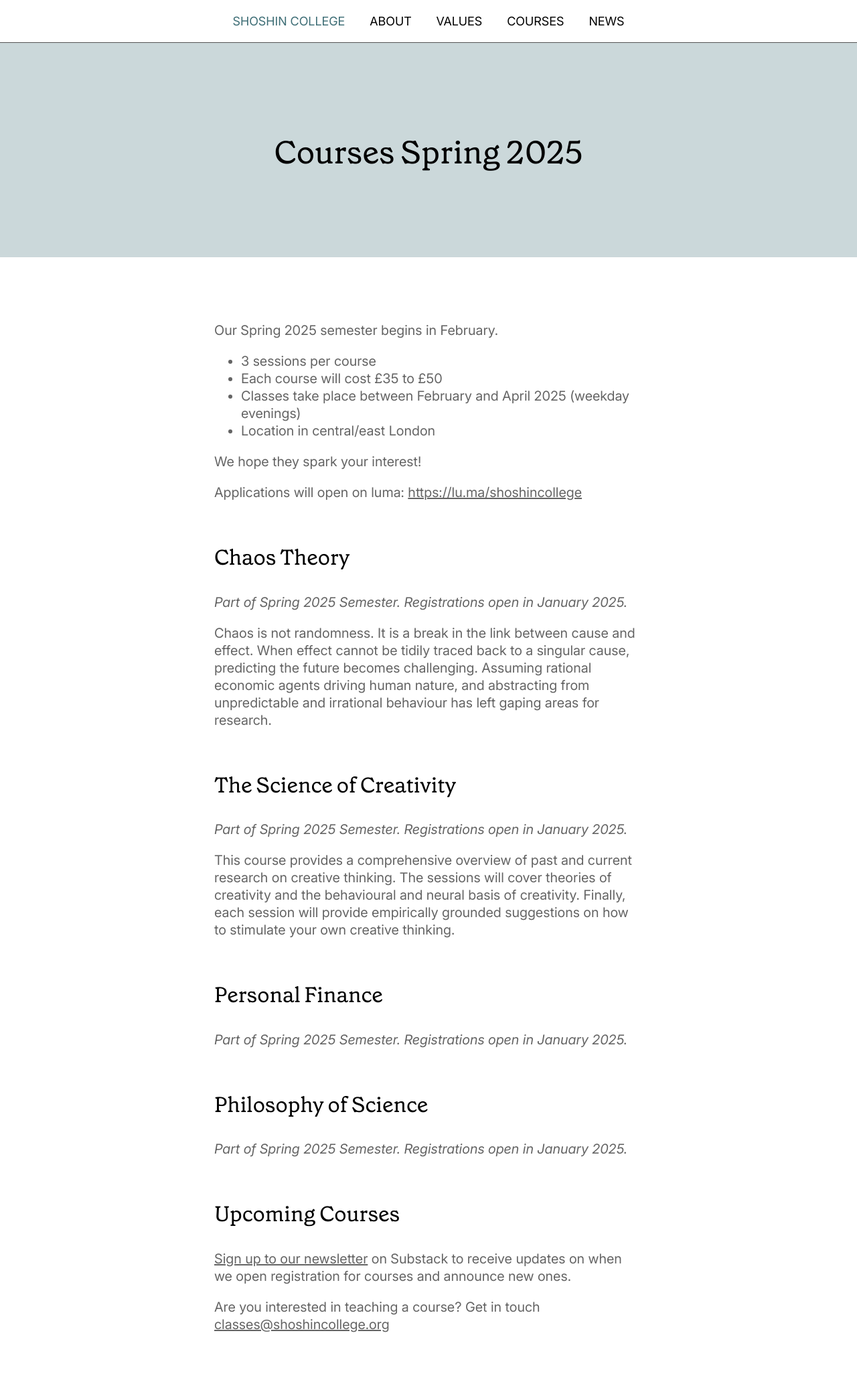
After one commit to shoshincollege/shoshincollege.org, a Django app: template main/templates/main/courses_2025_spring.html in a window 1280 px wide. The commit adds this page. Shown: the whole page at 67% size. Run offline with Django 5.2, Linux system fonts and the light colour scheme; the template is opened without the code that fills it, so the values that code supplies are empty.

Commit message:
Add new courses page

```diff
--- /dev/null
+++ b/main/templates/main/courses_2025_spring.html
@@ -0,0 +1,70 @@
+{% extends 'main/layout.html' %}
+
+{% block content %}
+<div id="section-title">
+    <h1>Courses Spring 2025</h1>
+</div>
+
+<section id="courses">
+    <p>
+        Our Spring 2025 semester begins in February.
+    </p>
+    <ul>
+        <li>3 sessions per course</li>
+        <li>Each course will cost £35 to £50</li>
+        <li>Classes take place between February and April 2025 (weekday evenings)</li>
+        <li>Location in central/east London</li>
+    </ul>
+    <p>
+        We hope they spark your interest!
+    </p>
+    <p>
+        Applications will open on luma:
+        <a href="https://lu.ma/shoshincollege">https://lu.ma/shoshincollege</a>
+    </p>
+
+    <h2>Chaos Theory</h2>
+    <p>
+        <em>Part of Spring 2025 Semester. Registrations open in January 2025.</em>
+    </p>
+    <p>
+        Chaos is not randomness. It is a break in the link between cause and effect.
+        When effect cannot be tidily traced back to a singular cause, predicting the
+        future becomes challenging. Assuming rational economic agents driving human
+        nature, and abstracting from unpredictable and irrational behaviour has left
+        gaping areas for research.
+    </p>
+
+    <h2>The Science of Creativity</h2>
+    <p>
+        <em>Part of Spring 2025 Semester. Registrations open in January 2025.</em>
+    </p>
+    <p>
+        This course provides a comprehensive overview of past and current research on
+        creative thinking. The sessions will cover theories of creativity and the
+        behavioural and neural basis of creativity. Finally, each session will provide
+        empirically grounded suggestions on how to stimulate your own creative thinking.
+    </p>
+
+    <h2>Personal Finance</h2>
+    <p>
+        <em>Part of Spring 2025 Semester. Registrations open in January 2025.</em>
+    </p>
+
+    <h2>Philosophy of Science</h2>
+    <p>
+        <em>Part of Spring 2025 Semester. Registrations open in January 2025.</em>
+    </p>
+
+    <h2>Upcoming Courses</h2>
+    <p>
+        <a href="https://shoshincollege.substack.com/">Sign up to our newsletter</a>
+        on Substack to receive updates on when we open registration for courses
+        and announce new ones.
+    </p>
+    <p>
+        Are you interested in teaching a course? Get in touch
+        <a href="mailto:classes@shoshincollege.org">classes@shoshincollege.org</a>
+    </p>
+</section>
+{% endblock content %}
```
Also changed, not shown: main/templates/main/courses_2024_fall.html (renamed from main/templates/main/courses.html, +6 -13 lines).
